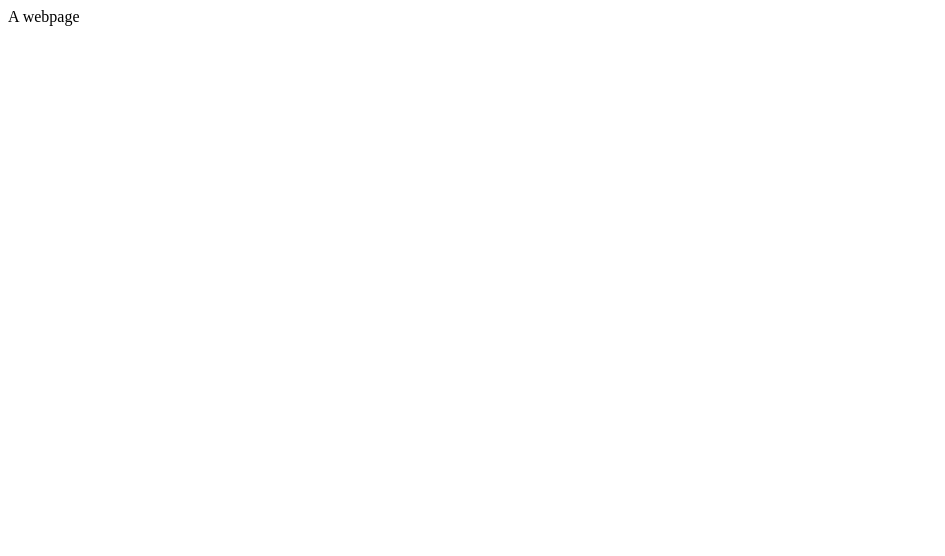
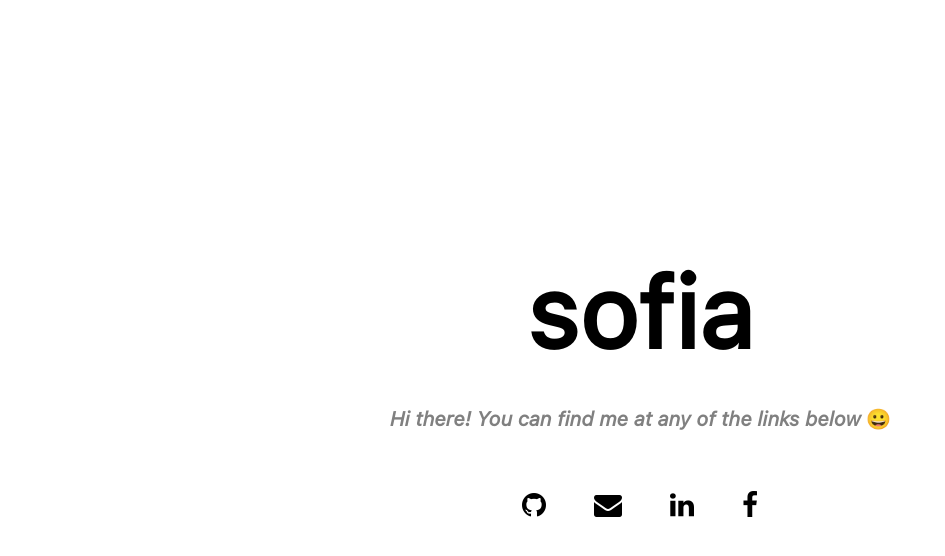
Before and after one commit to sofiastb/sofiasb.me, a plain HTML site: page index.html in a window 1280 px wide. Shown: the whole page, without its empty margins (0-945 px from the left). Drawn offline with nearby package versions, Linux system fonts and the light colour scheme.

Commit message:
Add title, sub-title, links, styling, and minimal jquery

```diff
--- a/index.html
+++ b/index.html
@@ -1,10 +1,28 @@
 <!DOCTYPE html>
 <html>
   <head>
-    <title>sofiasb.me</title>
+    <meta charset="utf-8">
+    <link rel="shortcut icon" type="image/x-icon" href="./assets/s.png"/>
+    <title>sofia stanescu-bellu</title>
+    <!-- CSS -->
+    <link rel="stylesheet" href="/main.css">
+    <!-- FontAwesome icons -->
+    <link rel="stylesheet" href="https://maxcdn.bootstrapcdn.com/font-awesome/4.3.0/css/font-awesome.min.css">
   </head>
-
   <body>
-    A webpage
+    <section id="main" style="display: none;">
+      <h1>sofia</h1>
+      <h5>Hi there! You can find me at any of the links below 😀</h5>
+      <ul>
+        <li><a href="https://github.com/sofiastb" title="GitHub"><i class="fa fa-github fa-1x"></i></a></li>
+        <li><a href="mailto:sofiasb.20@dartmouth.edu?Subject=Hi,%20Sofia!" title="Email"><i class="fa fa-envelope fa-1x"></i></a></li>
+        <li><a href="https://www.linkedin.com/in/sofiastanescubellu/" title="LinkedIn"><i class="fa fa-linkedin fa-1x"></i></a></li>
+        <li><a href="https://www.facebook.com/sofia.stanescu"><i class="fa fa-facebook fa-1x" title="Facebook"></i></a></li></li>
+      </ul>
+    </section>
   </body>
+  <!-- JavaScript -->
+  <!-- Placed at the end of the document so the page loads faster -->
+  <script src="https://code.jquery.com/jquery-3.2.1.js" integrity="sha256-DZAnKJ/6XZ9si04Hgrsxu/8s717jcIzLy3oi35EouyE=" crossorigin="anonymous"></script>
+  <script src="./script.js"></script>
 </html>
--- /dev/null
+++ b/main.css
@@ -0,0 +1,79 @@
+/* Fonts */
+/**
+* San Francisco font downloaded from: https://developer.apple.com/fonts/
+*/
+@font-face {
+  font-family: 'SF Pro Regular';
+  src: url('./fonts/SF-Pro-Text-Regular.otf') format('opentype');
+}
+
+@font-face {
+  font-family: 'SF Pro Regular Italic';
+  src: url('./fonts/SF-Pro-Text-RegularItalic.otf') format('opentype');
+}
+
+/* Main CSS */
+body {
+  font-family: 'SF Pro Regular';
+  height: 100vh;
+  margin: 0;
+  width: 100vw;
+}
+
+/**
+* Centering technique adapted from: https://stackoverflow.com/questions/20562860/how-do-i-vertically-center-an-h1-in-a-div
+*/
+#main {
+  align-items: center;
+  display: flex;
+  flex-direction: column;
+  height: 100%;
+  justify-content: center;
+  margin: 0;
+  width:100%;
+}
+
+/* Name */
+h1 {
+  font-size: 100px;
+  margin: 0;
+}
+
+/* Sub-heading */
+h5 {
+  color: grey;
+  font-family: 'SF Pro Regular Italic';
+  font-size: 20px;
+  text-align: center;
+}
+
+/* List of fun facts */
+ul {
+  display: flex;
+  list-style: none;
+  margin: 0;
+  padding: 0;
+}
+
+ul li {
+  cursor: pointer;
+  font-size: 28px;
+  margin: 1.5rem;
+}
+
+ul li a {
+  -webkit-transition: all .5s ease;
+  -o-transition: all .5s ease;
+  transition: all .5s ease;
+  color: inherit;
+}
+
+ul li a:hover {
+  color: grey;
+}
+
+/* Hidden fun fact text */
+h4 {
+  font-size: 28px;
+  margin: 0;
+}
--- /dev/null
+++ b/script.js
@@ -0,0 +1,6 @@
+/**
+* Fade in #main section on page load.
+*/
+$(document).ready(function() {
+  $('#main').fadeIn(1500);
+})
```
Also changed, not shown: assets/s.png (added), fonts/SF-Pro-Text-Regular.otf (added), fonts/SF-Pro-Text-RegularItalic.otf (added).
